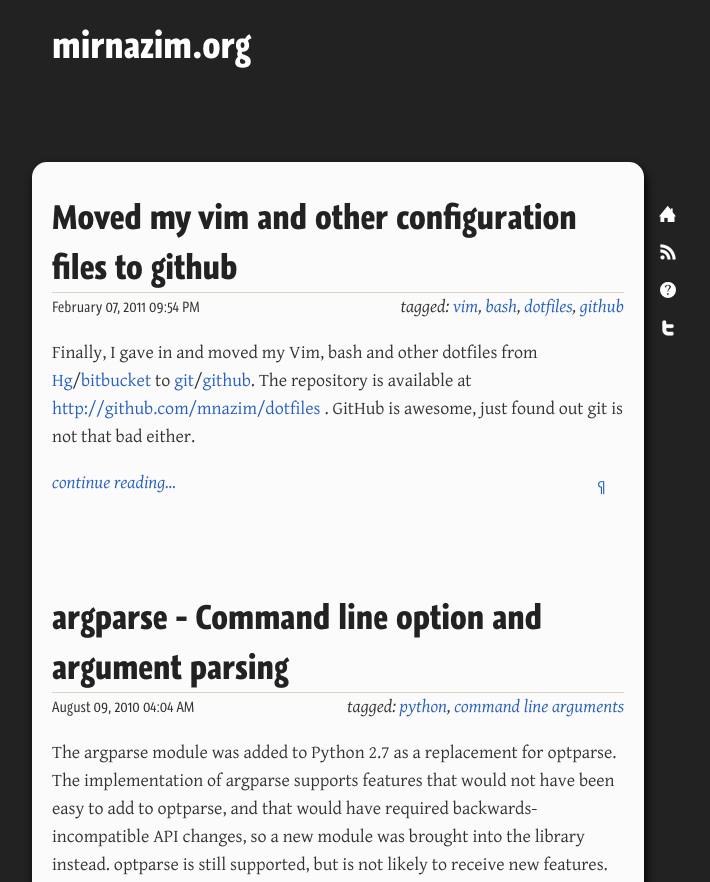
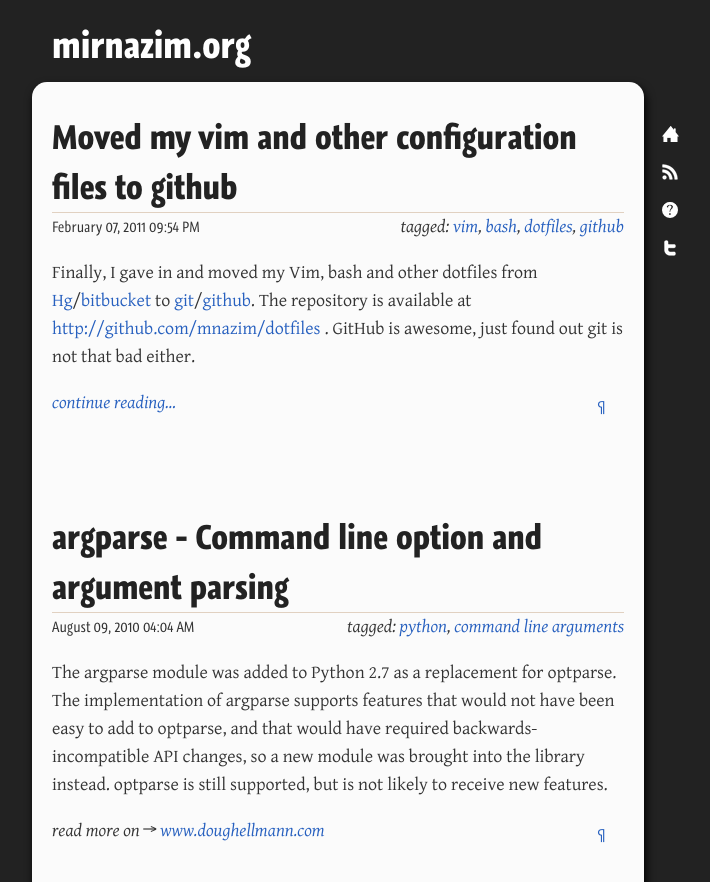
Before and after one commit to mnazim/mnazim.github.io, a plain HTML site: page index.html in a window 1280 px wide. Shown: the top 882 px of the page, without its empty margins (302-1012 px from the left). Drawn offline with Linux system fonts and the light colour scheme.

Commit message:
Fixed some css

```diff
--- a/media/css/site.css
+++ b/media/css/site.css
@@ -111,7 +111,7 @@ pre, code {
     position:relative;
     left:620px;
     top:190px;
-    margin-top:-60px;
+    margin-top:-140px;
     width:30px;
 }
 
@@ -120,8 +120,7 @@ pre, code {
     padding:5px 2px;
     margin-bottom: 10px;
     text-align:center;
-    width:20px;
-    width:25px;
+    width:30px;
     border: 1px solid transparent;
     border-radius: 5px ;
     -moz-border-radius: 5px ;
```
